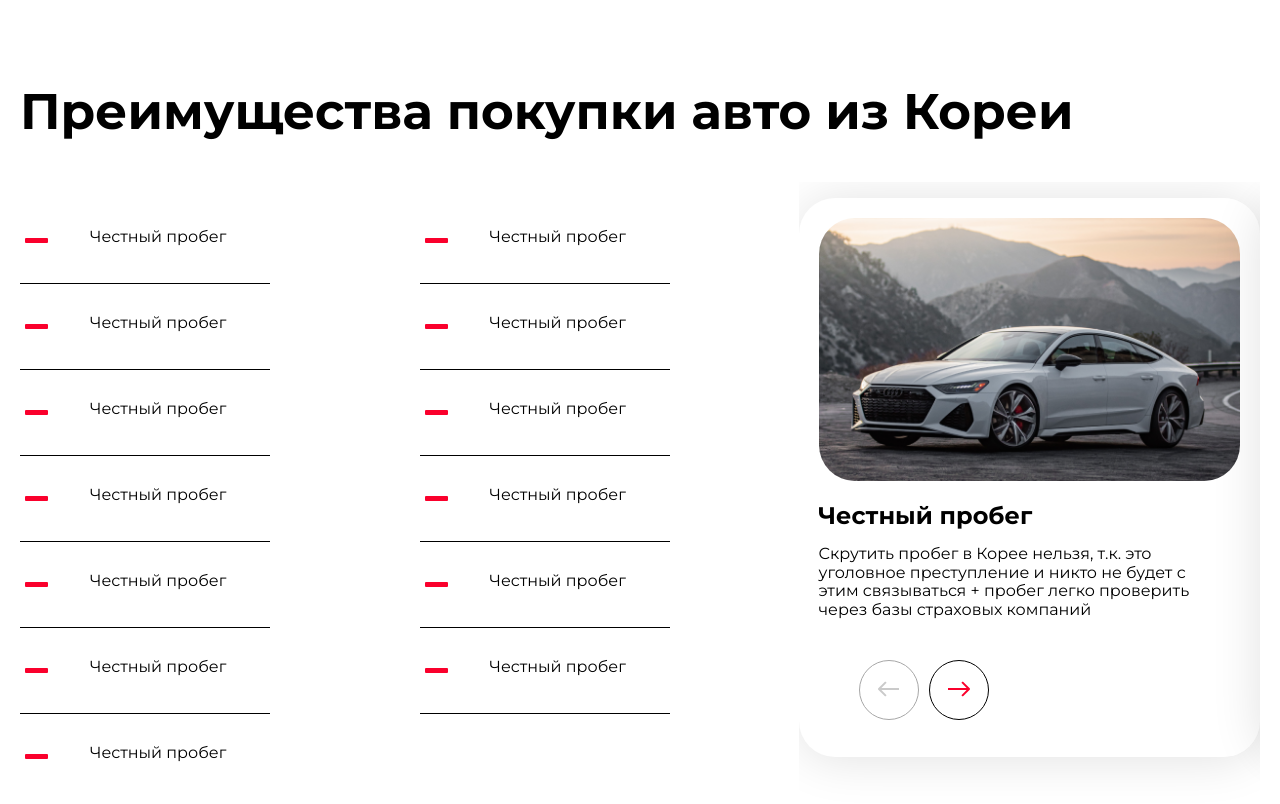
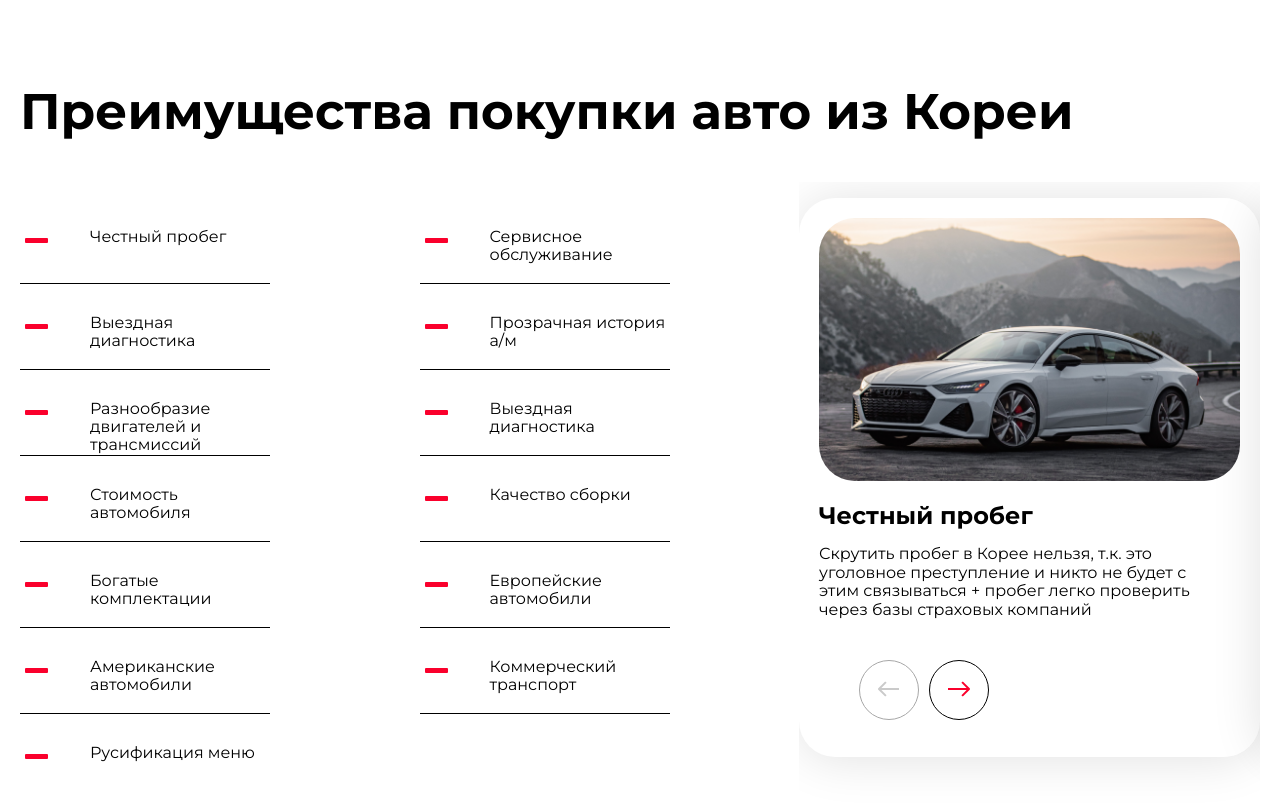
Before and after one commit to Lidia1765/Encar, a plain HTML site: page index.html in a window 1280 px wide. Shown: the part 5091-5895 px from the top of the page. Drawn offline with nearby package versions, Linux system fonts and the light colour scheme.

Commit message:
fix swiper

```diff
--- a/index.html
+++ b/index.html
@@ -916,7 +916,9 @@
                         src="images/kia-white.png"
                         alt="KIA"
                       />
-                      <h1 class="benefit__text" data-title>Честный пробег</h1>
+                      <h1 class="benefit__text" data-title>
+                        Сервисное обслуживание
+                      </h1>
                       <p class="benefit__description">
                         Скрутить пробег в Корее нельзя, т.к. это уголовное
                         преступление и никто не будет с этим связываться +
@@ -931,7 +933,9 @@
                         src="images/kia-white.png"
                         alt="KIA"
                       />
-                      <h1 class="benefit__text" data-title>Честный пробег</h1>
+                      <h1 class="benefit__text" data-title>
+                        Выездная диагностика
+                      </h1>
                       <p class="benefit__description">
                         Скрутить пробег в Корее нельзя, т.к. это уголовное
                         преступление и никто не будет с этим связываться +
@@ -946,7 +950,9 @@
                         src="images/kia-white.png"
                         alt="KIA"
                       />
-                      <h1 class="benefit__text" data-title>Честный пробег</h1>
+                      <h1 class="benefit__text" data-title>
+                        Прозрачная история а/м
+                      </h1>
                       <p class="benefit__description">
                         Скрутить пробег в Корее нельзя, т.к. это уголовное
                         преступление и никто не будет с этим связываться +
@@ -961,7 +967,9 @@
                         src="images/kia-white.png"
                         alt="KIA"
                       />
-                      <h1 class="benefit__text" data-title>Честный пробег</h1>
+                      <h1 class="benefit__text" data-title>
+                        Разнообразие двигателей и трансмиссий
+                      </h1>
                       <p class="benefit__description">
                         Скрутить пробег в Корее нельзя, т.к. это уголовное
                         преступление и никто не будет с этим связываться +
@@ -976,7 +984,9 @@
                         src="images/kia-white.png"
                         alt="KIA"
                       />
-                      <h1 class="benefit__text" data-title>Честный пробег</h1>
+                      <h1 class="benefit__text" data-title>
+                        Выездная диагностика
+                      </h1>
                       <p class="benefit__description">
                         Скрутить пробег в Корее нельзя, т.к. это уголовное
                         преступление и никто не будет с этим связываться +
@@ -991,7 +1001,9 @@
                         src="images/kia-white.png"
                         alt="KIA"
                       />
-                      <h1 class="benefit__text" data-title>Честный пробег</h1>
+                      <h1 class="benefit__text" data-title>
+                        Стоимость автомобиля
+                      </h1>
                       <p class="benefit__description">
                         Скрутить пробег в Корее нельзя, т.к. это уголовное
                         преступление и никто не будет с этим связываться +
@@ -1006,7 +1018,7 @@
                         src="images/kia-white.png"
                         alt="KIA"
                       />
-                      <h1 class="benefit__text" data-title>Честный пробег</h1>
+                      <h1 class="benefit__text" data-title>Качество сборки</h1>
                       <p class="benefit__description">
                         Скрутить пробег в Корее нельзя, т.к. это уголовное
                         преступление и никто не будет с этим связываться +
@@ -1021,7 +1033,9 @@
                         src="images/kia-white.png"
                         alt="KIA"
                       />
-                      <h1 class="benefit__text" data-title>Честный пробег</h1>
+                      <h1 class="benefit__text" data-title>
+                        Богатые комплектации
+                      </h1>
                       <p class="benefit__description">
                         Скрутить пробег в Корее нельзя, т.к. это уголовное
                         преступление и никто не будет с этим связываться +
@@ -1036,7 +1050,9 @@
                         src="images/kia-white.png"
                         alt="KIA"
                       />
-                      <h1 class="benefit__text" data-title>Честный пробег</h1>
+                      <h1 class="benefit__text" data-title>
+                        Европейские автомобили
+                      </h1>
                       <p class="benefit__description">
                         Скрутить пробег в Корее нельзя, т.к. это уголовное
                         преступление и никто не будет с этим связываться +
@@ -1051,7 +1067,9 @@
                         src="images/kia-white.png"
                         alt="KIA"
                       />
-                      <h1 class="benefit__text" data-title>Честный пробег</h1>
+                      <h1 class="benefit__text" data-title>
+                        Американские автомобили
+                      </h1>
                       <p class="benefit__description">
                         Скрутить пробег в Корее нельзя, т.к. это уголовное
                         преступление и никто не будет с этим связываться +
@@ -1066,7 +1084,9 @@
                         src="images/kia-white.png"
                         alt="KIA"
                       />
-                      <h1 class="benefit__text" data-title>Честный пробег</h1>
+                      <h1 class="benefit__text" data-title>
+                        Коммерческий транспорт
+                      </h1>
                       <p class="benefit__description">
                         Скрутить пробег в Корее нельзя, т.к. это уголовное
                         преступление и никто не будет с этим связываться +
@@ -1081,7 +1101,7 @@
                         src="images/kia-white.png"
                         alt="KIA"
                       />
-                      <h1 class="benefit__text" data-title>Честный пробег</h1>
+                      <h1 class="benefit__text" data-title>Русификация меню</h1>
                       <p class="benefit__description">
                         Скрутить пробег в Корее нельзя, т.к. это уголовное
                         преступление и никто не будет с этим связываться +
```
